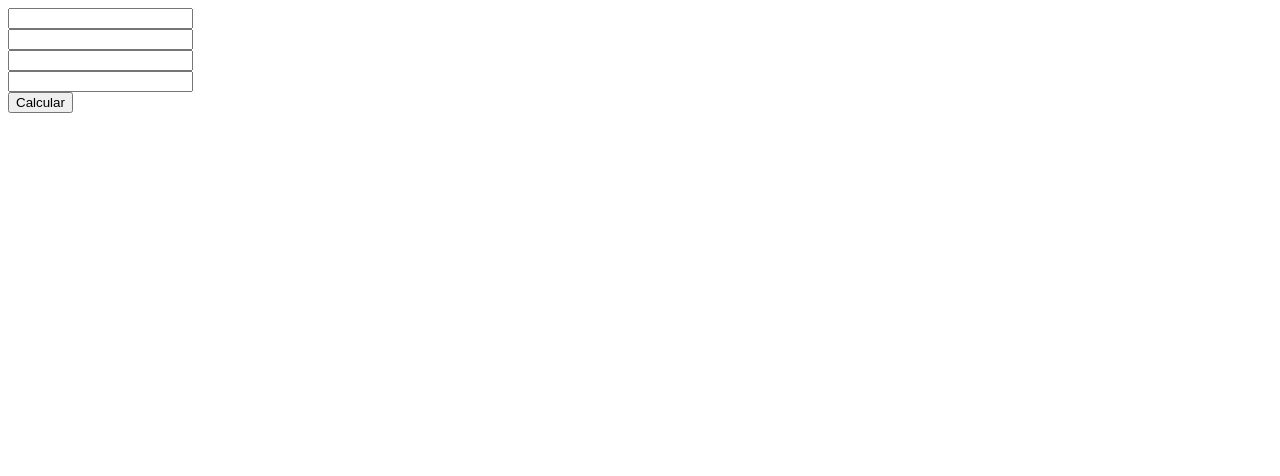
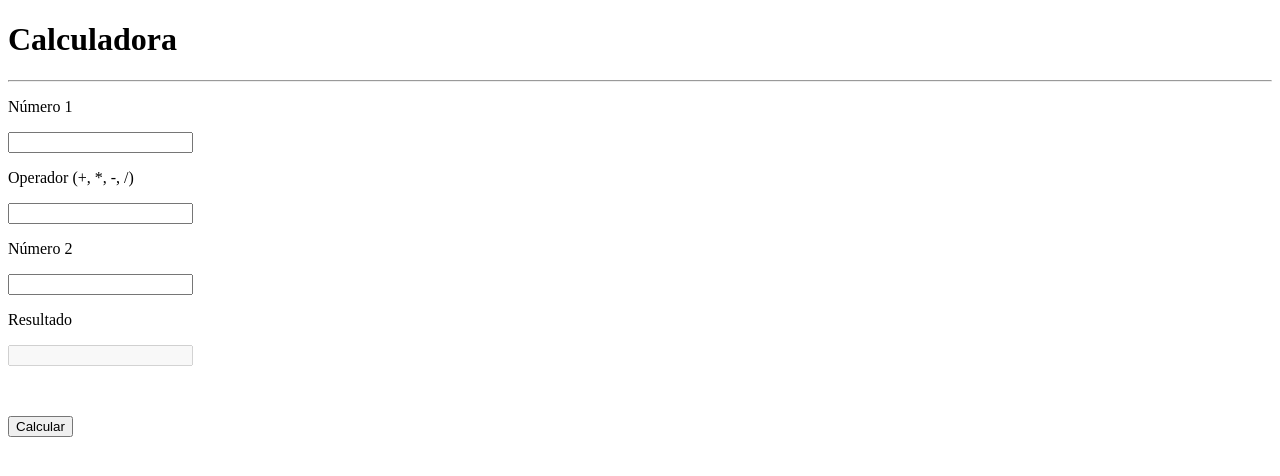
Before and after one commit to dudareboucascarvalho/calculadora, a plain HTML site: page index.html in a window 1280 px wide. Drawn offline with Linux system fonts and the light colour scheme.

Commit message:
Update index.html
Títulos

```diff
--- a/index.html
+++ b/index.html
@@ -7,11 +7,17 @@
     <title>Document</title>
 </head>
 <body>
+    <h1>Calculadora</h1>
+    <hr>
+    <p>Número 1</p>
     <input type="text" id="num1"><br>
+    <p>Operador (+, *, -, /)</p>
     <input type="text" id="op"><br>
+    <p>Número 2</p>
     <input type="text" id="num2"><br>
-    <input type="text" id="resultado"><br>
-
+    <p>Resultado</p>
+    <input disabled type="text" id="resultado"><br>
+    <p>&nbsp;</p>
     <button type="button" id="calc" onclick="calc()">Calcular</button>
     <script>
 
```
